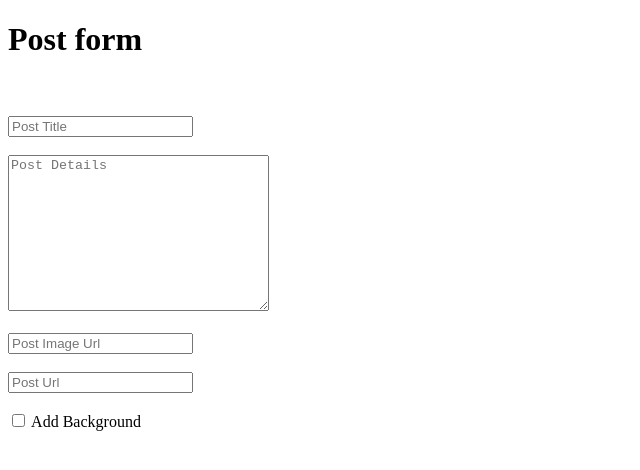
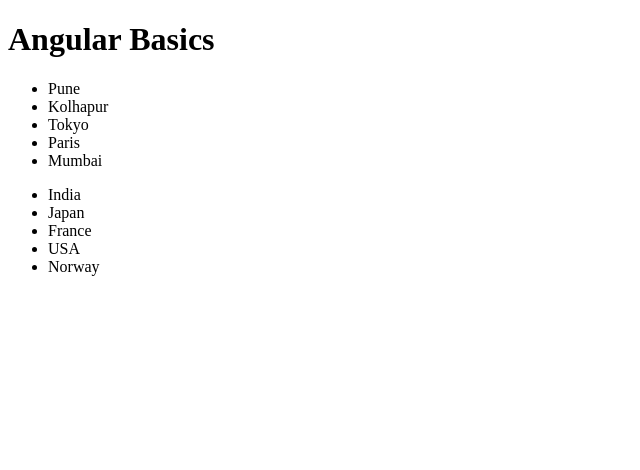
Before and after one commit to Bhushan91086/AngularBasics, an Angular app: page / in a window 1280 px wide. Shown: the top 470 px of the page, without its empty margins (0-640 px from the left). Built offline with nearby package versions, Linux system fonts and the light colour scheme.

Commit message:
ngFor Directive

```diff
--- a/src/app/app.component.html
+++ b/src/app/app.component.html
@@ -1,20 +1,9 @@
-<div class="form-area">
-    <h1>Post form</h1>
-    <br><br>
-    <input type="text" placeholder="Post Title" [(ngModel)] = "postTitle">
-    <br><br>
-    <textarea cols="30" rows="10" placeholder="Post Details" [(ngModel)] = "postDetails"></textarea>
-    <br><br>
-    <input type="text" placeholder="Post Image Url" [(ngModel)] = "imgUrl">
-    <br><br>
-    <input type="text" placeholder="Post Url" [(ngModel)] = "postUrl">
-    <br><br>
-    <input type="checkbox"[(ngModel)] = "addBackground"> Add Background
-</div>
+<h1>Angular Basics</h1>
 
-<div class="preview-area">
-    <img [src]="imgUrl" alt="">
-    <h1><span [class.add-background]="addBackground"> {{postTitle}} </span></h1>
-    <p> {{postDetails}} </p>
-    <a [href]="postUrl" target="_blank" [style.display]="postUrl ? 'block' : 'none'">Details</a>
-</div>
+<ul>
+    <li *ngFor="let city of cities">{{city}}</li>
+</ul>
+
+<ul>
+    <li *ngFor="let country of countryObj">{{country.Name}}</li>
+</ul>
--- a/src/app/app.component.ts
+++ b/src/app/app.component.ts
@@ -6,9 +6,14 @@ import { Component} from '@angular/core';
   styleUrls: ['./app.component.css']
 })
 export class AppComponent {
- postTitle : string;
- postDetails : string;
- imgUrl : string;
- postUrl : string;
- addBackground : boolean
+  cities : Array<string> = ['Pune', 'Kolhapur', 'Tokyo', 'Paris', 'Mumbai'];
+
+  countryObj : Array<any> = [
+    {id:1, Name:'India'},
+    {id:2, Name:'Japan'},
+    {id:3, Name:'France'},
+    {id:4, Name:'USA'},
+    {id:5, Name:'Norway'}
+  ];
+
 }
```
